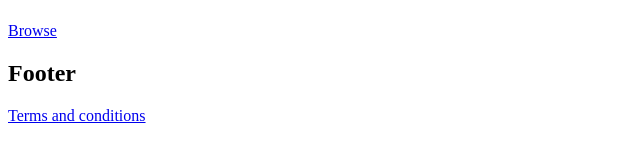
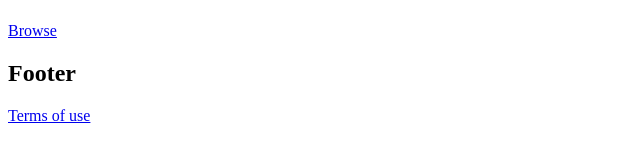
Before and after one commit to nationalarchives/ds-caselaw-frontend-prototype, a Flask app: page / in a window 1280 px wide. Shown: the part 1226-1367 px from the top of the page, without its empty margins (0-640 px from the left). Run offline with Flask 2, Linux system fonts and the light colour scheme; style sheets or scripts are compiled from the project's sources.

Commit message:
Change 'Terms and Conditions' to 'Terms of use'

```diff
--- a/app/routes.py
+++ b/app/routes.py
@@ -20,9 +20,9 @@ def search():
     return request.args['collection']
 
 
-@app.route('/terms-and-conditions')
-def terms_and_conditions():
-    return render_template('terms-and-conditions.html')
+@app.route('/terms-of-use')
+def terms_of_use():
+    return render_template('terms-of-use.html')
 
 @app.route('/browse')
 def browse():
--- a/app/templates/includes/footer.html
+++ b/app/templates/includes/footer.html
@@ -1,4 +1,4 @@
 <h2>Footer</h2>
 <p>
-    <a href="{{ url_for('terms_and_conditions') }}">Terms and conditions</a>
+    <a href="{{ url_for('terms_of_use') }}">Terms of use</a>
 </p>
```
Also changed, not shown: app/templates/terms-of-use.html (renamed from app/templates/terms-and-conditions.html).
